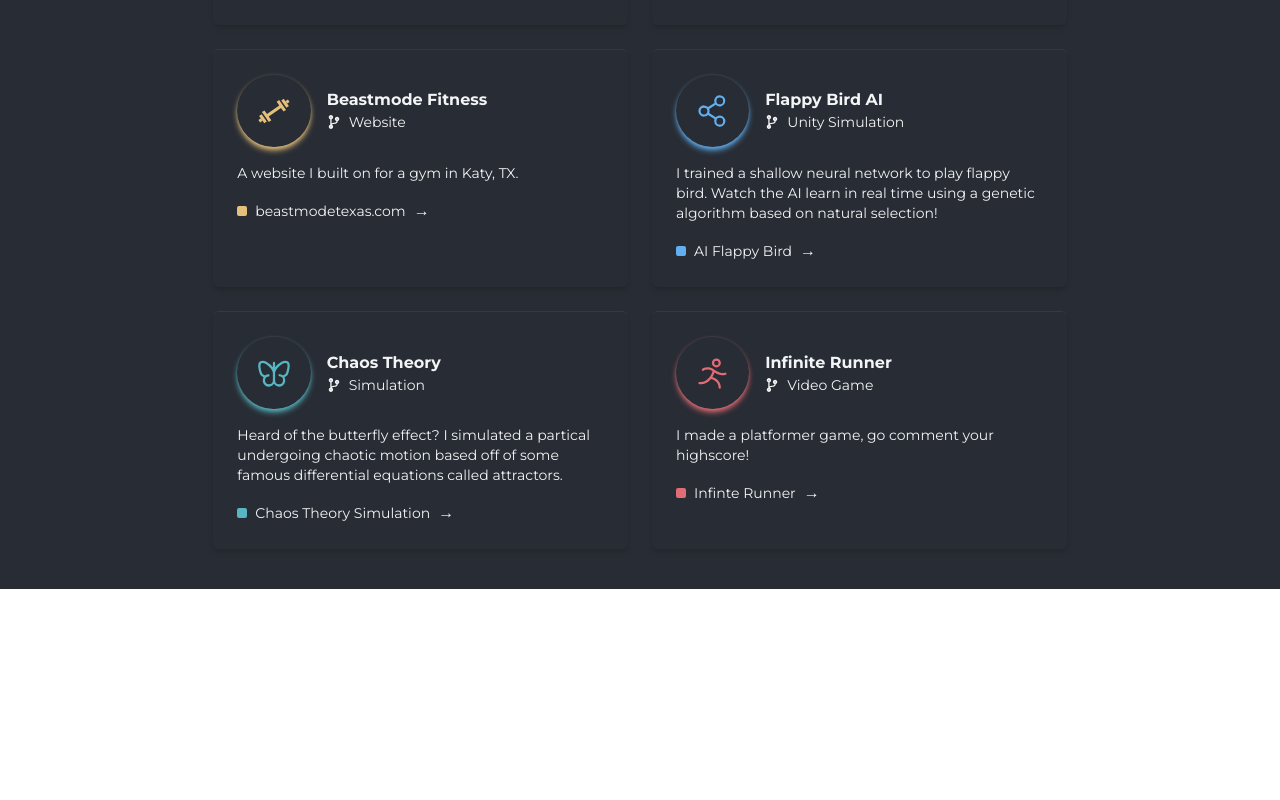
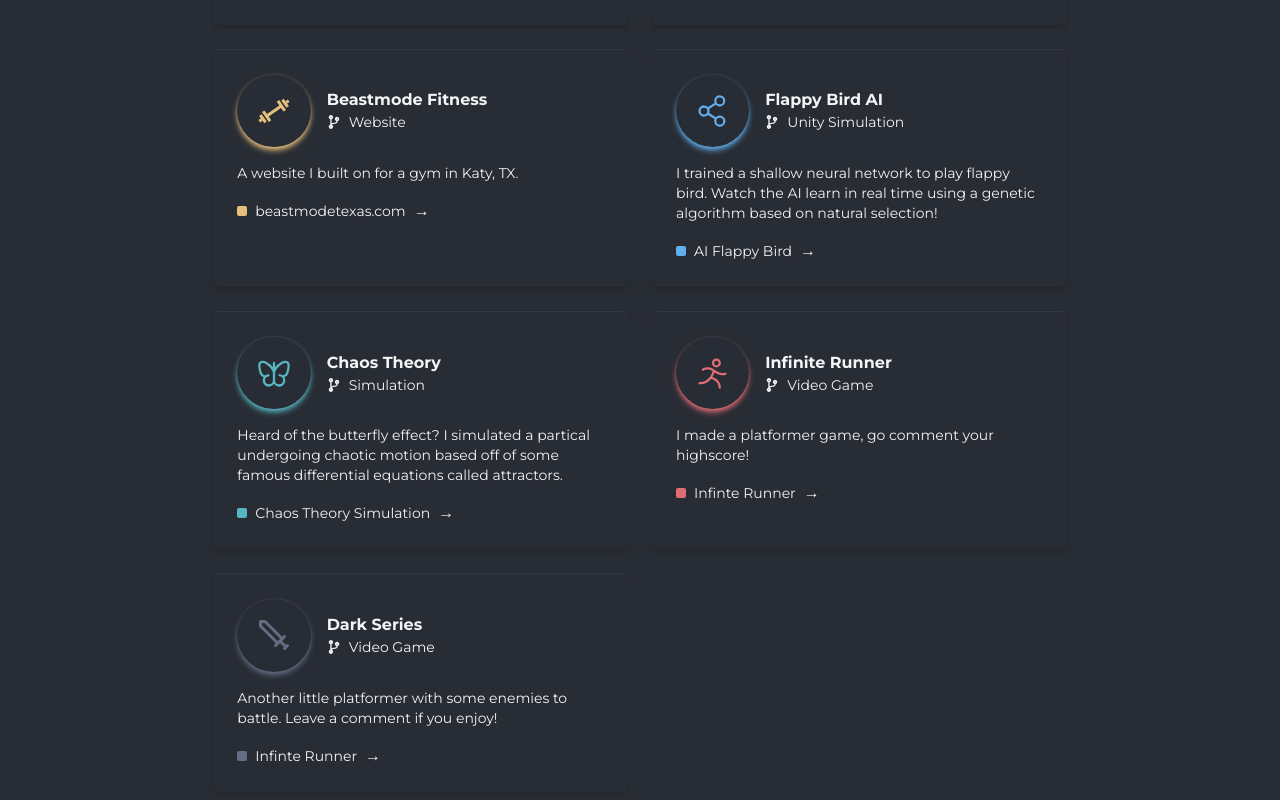
Before and after one commit to marcoboone/personalPortfolio, a Next.js app: page /projects in a window 1280 px wide. Shown: the part 528-1328 px from the top of the page. Before the commit the page ends 1117 px from the top, so only its background shows below. Built offline with nearby package versions, Linux system fonts and the light colour scheme.

Commit message:
dark series project

```diff
--- a/src/app/projects/page.jsx
+++ b/src/app/projects/page.jsx
@@ -14,6 +14,7 @@ import { PiShareNetwork } from "react-icons/pi";
 import { CgGym } from "react-icons/cg";
 import { IoWaterOutline } from "react-icons/io5";
 import { PiButterfly, PiPersonSimpleRun} from "react-icons/pi";
+import { LuSword } from "react-icons/lu";
 
 
 
@@ -215,6 +216,30 @@ const Projects = () => {
 
            </div>
         </div>
+{/*Infinite Runner*/}
+        <div className = "col-span-1 row-span-1 shadow-md border-t-[1px]  border-atomgreyb/20 rounded-md">
+        <div className = "flex flex-col gap-4 p-6">
+            <div className = "flex gap-4 items-center">
+            <div className = "aspect-square w-1/5 dark:bg-atomblack bg-atomwhite shadow-md shadow-atomgreyb rounded-full border-t-[1px]  border-atomgreyb/20 flex justify-center items-center">
+                <span className = "text-atomgreyb text-4xl font-bold"><LuSword/></span>
+            </div>
+            <div>
+            <span className = "font-bold">Dark Series</span>
+            <span className = "flex gap-2 items-center text-sm">
+                <span><FaCodeBranch/></span>
+                <span>Video Game</span>
+            </span>
+            </div>
+            </div>
+            <p className = "text-sm">Another little platformer with some enemies to battle. Leave a comment if you enjoy!</p>
+            <div className = "group flex gap-2 items-center">
+                <div className = " rounded-sm w-[10px] h-[10px] bg-atomgreyb group-hover:animate-spin"></div>
+                <Link href = "https://play.unity.com/en/games/5e0ff1bf-3376-4806-be76-99de7c73c19e/webgl-builds" className = "text-sm">Infinte Runner</Link>
+                <span className = "group-hover:ml-2 transition-all duration-150 ease-in-out">&rarr;</span>
+            </div>
+
+           </div>
+        </div>
         </div>
     </div>
   )
```
